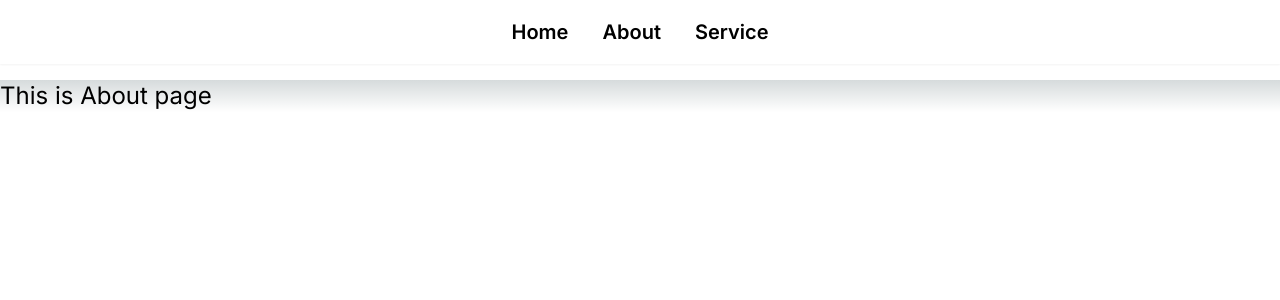
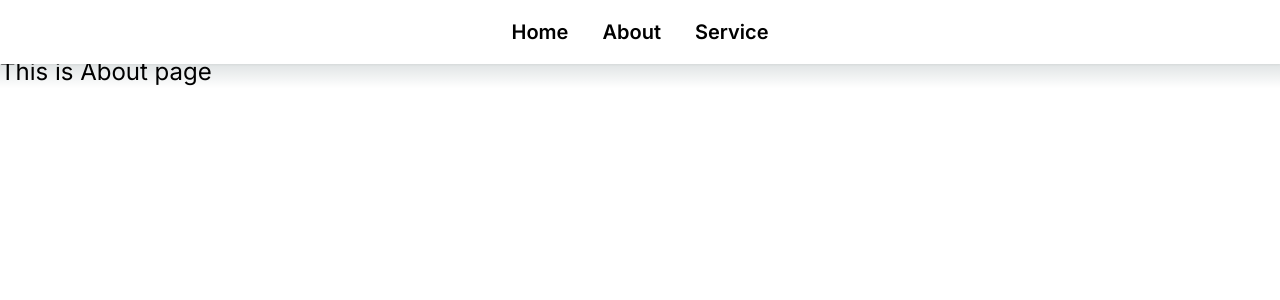
Before and after one commit to momota14/assignment10, a Next.js app: page /about in a window 1280 px wide. Shown: the top 300 px of the page. Built offline with nearby package versions, Linux system fonts and the light colour scheme.

Commit message:
Update layout.js

```diff
--- a/app/layout.js
+++ b/app/layout.js
@@ -24,7 +24,7 @@ export default function RootLayout({ children }) {
         Service
       </Link>
     </div>
-  <div className="mt-20">{children}</div></body>
+  <div className="mt-14">{children}</div></body>
     </html>
   )
 }
```
